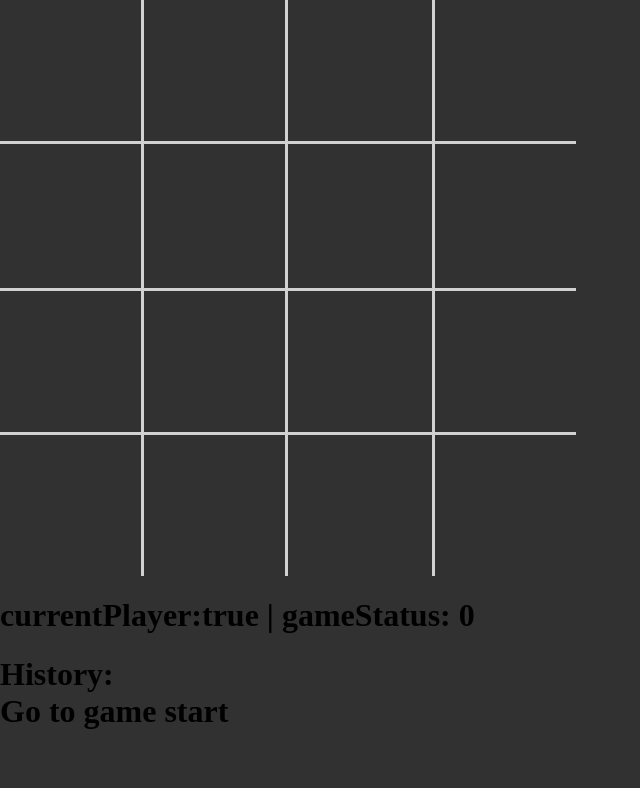
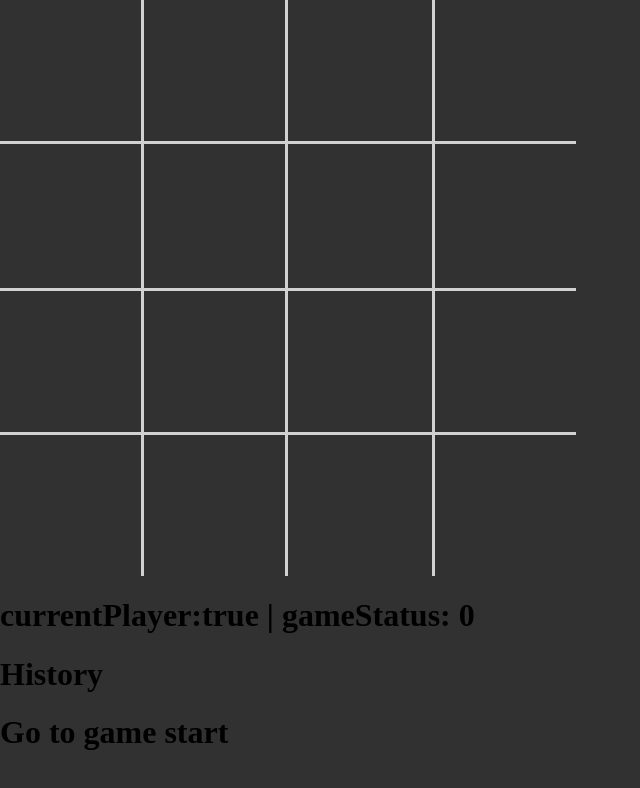
Before and after one commit to osherasfa/tictactoe, a React (Create React App) app: page / in a window 1280 px wide. Shown: the top 788 px of the page, without its empty margins (0-640 px from the left). Built offline with nearby package versions, Linux system fonts and the light colour scheme; the HTML template or start-up script is replaced by a standard one.

Commit message:
Updates v1.0.0

```diff
--- a/src/components/Game.jsx
+++ b/src/components/Game.jsx
@@ -5,49 +5,33 @@ import Snapshot from "./Snapshot"
 const ON_GOING = 0, WIN = 1, DRAW = 2
 const EMPTY_BOARD = Array(16).fill(null)
 
-function makeSnapshot(index, board, currentPlayer, onRestore){
-  const snapshot = { index, board, currentPlayer, onRestore }
-
-  return <Snapshot key={index} {...snapshot}/>
-}
-
 export default function Game(){
   const disableWinChecker = useRef(true)
   const [ board, setBoard ] = useState(EMPTY_BOARD)
   const [ currentPlayer, setCurrentPlayer ] = useState(true)
   const [ gameStatus, setGameStatus ] = useState(ON_GOING)
-  const [ history, setHistory ] = useState([makeSnapshot(0, EMPTY_BOARD, true, onRestore)])
-  const [ offset, setOffset ] = useState(0)
+  const [history, setHistory] = useState([{board: EMPTY_BOARD, currentPlayer: true, isDisabled: false}]);
 
-  //React.cloneElement(snapItem, { isDisabled: index > snapshot.index})
 
   function onRestore(snapshot){
-    setHistory(prevHistory => prevHistory.map((snapItem, index) =>  {
-        let isDisabled = false
-        disableWinChecker.current = true
+    console.log("Restore")
+    disableWinChecker.current = true
+    const newHistory = history.map((snap, index) => ({...snap, isDisabled: index > snapshot.index}))
 
-        if(index > snapshot.index){
-          isDisabled = true
-        }
-        else{
-          if(index === snapshot.index){
-            setCurrentPlayer(snapshot.currentPlayer)
-          }
-          setBoard(snapshot.board)
-        }
+    setHistory(newHistory)
+    setCurrentPlayer(snapshot.currentPlayer)
+    setBoard(snapshot.board)
 
-        return React.cloneElement(snapItem, { isDisabled})
-    }))
   }
 
   function drawPlayer(index){
     if(!board[index] && !gameStatus){
+      disableWinChecker.current = false
       const symbol = currentPlayer ? "X" : "O"
       const newBoard = Object.assign([...board], {[index]: symbol})
-      const nextMove = makeSnapshot(history.length, newBoard, currentPlayer, onRestore)
+      const newHistory = [...history, {board: newBoard, currentPlayer: currentPlayer, isDisabled: false}]
 
-      setHistory(prevHistory => ([...prevHistory, nextMove]))
-      setOffset(history.length + 1)
+      setHistory(newHistory)
       setBoard(newBoard)
     }
   }
@@ -109,10 +93,12 @@ export default function Game(){
         changeGameStatus(ON_GOING)
     }
 
-    if(disableWinChecker.current)
+    if(disableWinChecker.current){
+      console.log("disableWinChecker: True -> False")
       disableWinChecker.current = false
+    }
     else
-      isWon()
+    isWon()
 
   },[board])
 
@@ -120,7 +106,8 @@ export default function Game(){
     <div className="Game">
       <Board board={board} drawPlayer={drawPlayer}/>
       <h1>{`currentPlayer:${currentPlayer} | gameStatus: ${gameStatus}`}</h1>
-      <h1>History: { history.map(snapshot => snapshot) } </h1>
+      <h1>History</h1>
+      <h1>{history.map((snap, index) => <Snapshot key={index} {...snap} index={index} onRestore={onRestore}/>)}</h1>
     </div>
   )
 }
--- a/src/components/Snapshot.jsx
+++ b/src/components/Snapshot.jsx
@@ -1,6 +1,6 @@
 export default function Snapshot(snapshot){
-  // console.log(snapshot)
-  const move = !snapshot.index ? `game start` : `move #${snapshot.index}`
+  console.log(snapshot)
+  const move = !snapshot.index ? `game start` : `move #${snapshot.index}: ${snapshot.currentPlayer}`
   const disableClass = snapshot.isDisabled ? " disabled" : ""
 
   return(
```
